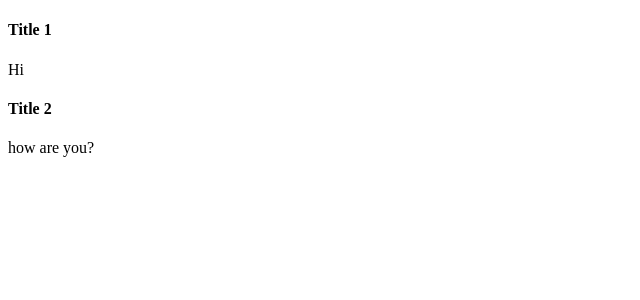
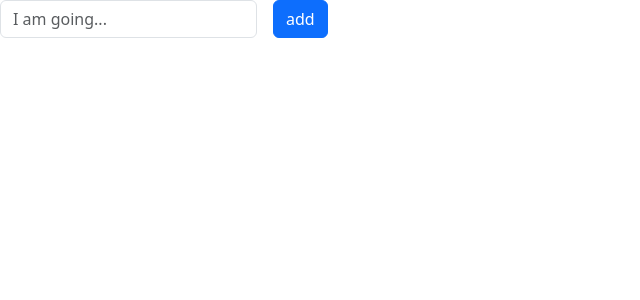
Before and after one commit to MikhailV89/React-HW_1, a React (Vite) app: page / in a window 1280 px wide. Shown: the top 300 px of the page, without its empty margins (0-640 px from the left). Built offline with nearby package versions, Linux system fonts and the light colour scheme.

Commit message:
HW is ready

```diff
--- a/src/App.jsx
+++ b/src/App.jsx
@@ -1,11 +1,9 @@
-import Card from "./components/Card.jsx";
+import TodoBox from "./components/TodoBox";
 
 function App() {
     return (
         <>
-            <Card title={"Title 1"} />
-            <Card text={"Hi"} />
-            <Card title={"Title 2"} text={"how are you?"} />
+            <TodoBox/>
         </>
     );
 }
--- a/src/components/Card.jsx
+++ /dev/null
@@ -1,22 +0,0 @@
- import React from "react";
-
-class Card extends React.Component {
-    render() {
-        const { title, text } = this.props;
-        return (
-            <div className="card">
-                <div className="card-body">
-                    {title ? <h4 className="card-title">{title}</h4> : null}
-                    {text ? <p className="card-text">{text}</p> : null}
-                </div>
-            </div>
-        );
-
-    }
-}
-
-Card.defaultProps = {
-    title: null,
-    text: null,
-};
- export default Card
--- /dev/null
+++ b/src/components/Item/Item.jsx
@@ -0,0 +1,24 @@
+import {Component} from "react";
+import PropTypes from "prop-types";
+
+const Item =({task, onRemove}) => {
+
+        return (
+            <div>
+                <div className="row">
+                    <div className="col-auto">
+                        <button type="button" className="btn btn-primary btn-sm" onClick={onRemove}>-</button>
+                    </div>
+                    <div className="col">{task}</div>
+                </div>
+                <hr/>
+            </div>
+        );
+};
+
+Item.propTypes = {
+    task: PropTypes.string.isRequired,
+    onRemove: PropTypes.func.isRequired
+};
+
+export default Item
--- /dev/null
+++ b/src/components/Item/index.js
@@ -0,0 +1,3 @@
+import Item from "./Item";
+
+export default Item;
--- /dev/null
+++ b/src/components/TodoBox/TodoBox.jsx
@@ -0,0 +1,59 @@
+import React, { useState } from 'react';
+import PropTypes from "prop-types";
+import { uniqueId} from "lodash";
+import Item from "../Item";
+
+const TodoBox = () => {
+    const [tasks, setTasks] = useState([]);
+    const [inputValue, setInputValue] = useState('');
+
+
+    const changeHandler = (e) => {
+        setInputValue(e.target.value );
+    }
+
+    const submitHandler = (e) => {
+        e.preventDefault();
+        if (inputValue.trim() !== '') {
+            const newTasks = {
+                id: uniqueId(),
+                text: inputValue
+            };
+            setTasks([newTasks, ...tasks]);
+            setInputValue('');
+        }
+    }
+
+   const  removeHandler = (id) => {
+            setTasks(tasks.filter(task => task.id !== id))
+        };
+
+        return (
+            <div>
+                <div className="mb-3">
+                    <form className="d-flex" onSubmit={submitHandler}>
+                        <div className="me-3">
+                            <input
+                                type="text"
+                                value={inputValue}
+                                required
+                                className="form-control"
+                                placeholder="I am going..."
+                                onChange={changeHandler}
+                            />
+                        </div>
+                        <button type="submit" className="btn btn-primary">add</button>
+                    </form>
+                </div>
+                <div>
+                    {tasks.map(task => (
+                        <Item key={task.id} task={task.text} onRemove={() => removeHandler(task.id)}/>
+                    ))}
+                </div>
+            </div>
+        );
+
+
+}
+
+export default TodoBox;
--- /dev/null
+++ b/src/components/TodoBox/index.js
@@ -0,0 +1,3 @@
+import TodoBox from "./TodoBox";
+
+export default TodoBox;
--- a/src/main.jsx
+++ b/src/main.jsx
@@ -1,6 +1,7 @@
 import React from 'react'
 import ReactDOM from 'react-dom/client'
 import App from './App.jsx'
+import 'bootstrap/dist/css/bootstrap.min.css';
 
 
 ReactDOM.createRoot(document.getElementById('root')).render(
```
